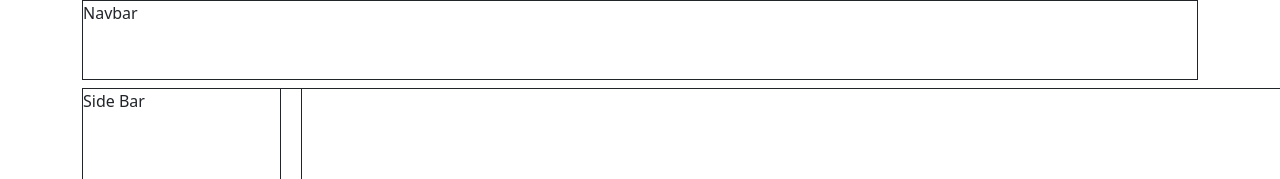
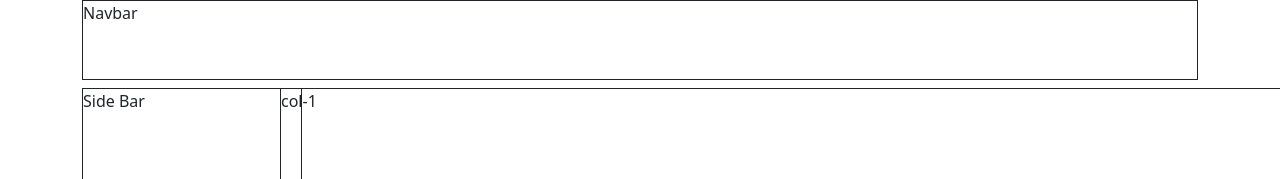
Before and after one commit to MarkRyuo/SalesInventoryManagementSystem, a React (Vite) app: page / in a window 1280 px wide. Shown: the top 179 px of the page. Built offline with nearby package versions, Linux system fonts and the light colour scheme.

Commit message:
Subject: Body

```diff
--- a/src/components/DashboardCards/MainDash.tsx
+++ b/src/components/DashboardCards/MainDash.tsx
@@ -10,7 +10,7 @@ export const MainDash = () => {
         <div>
             <div className="ms-2 mt-2" style={{width: "1069px",  height: "80vh", border: "solid 1px"}}>
                 <div className="row">
-                    <div className="col"></div>
+                    <div className="col"> col-1</div>
                     <div className="col"></div>
                     <div className="col"></div>
                     <div className="col"></div>
```
